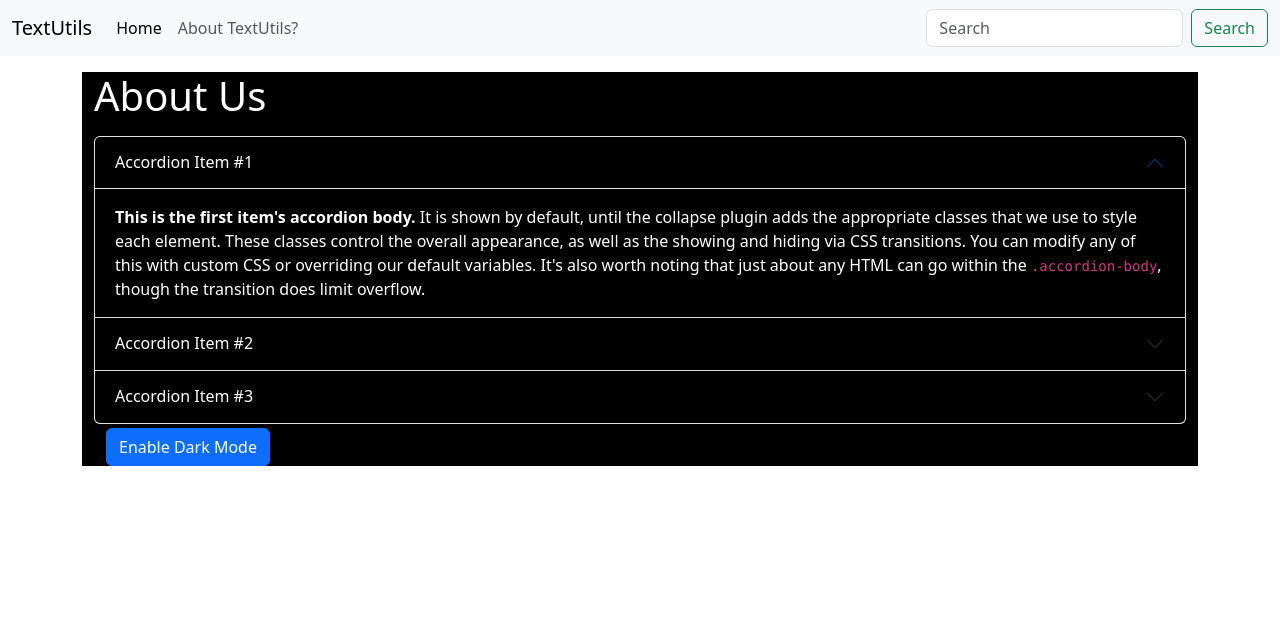
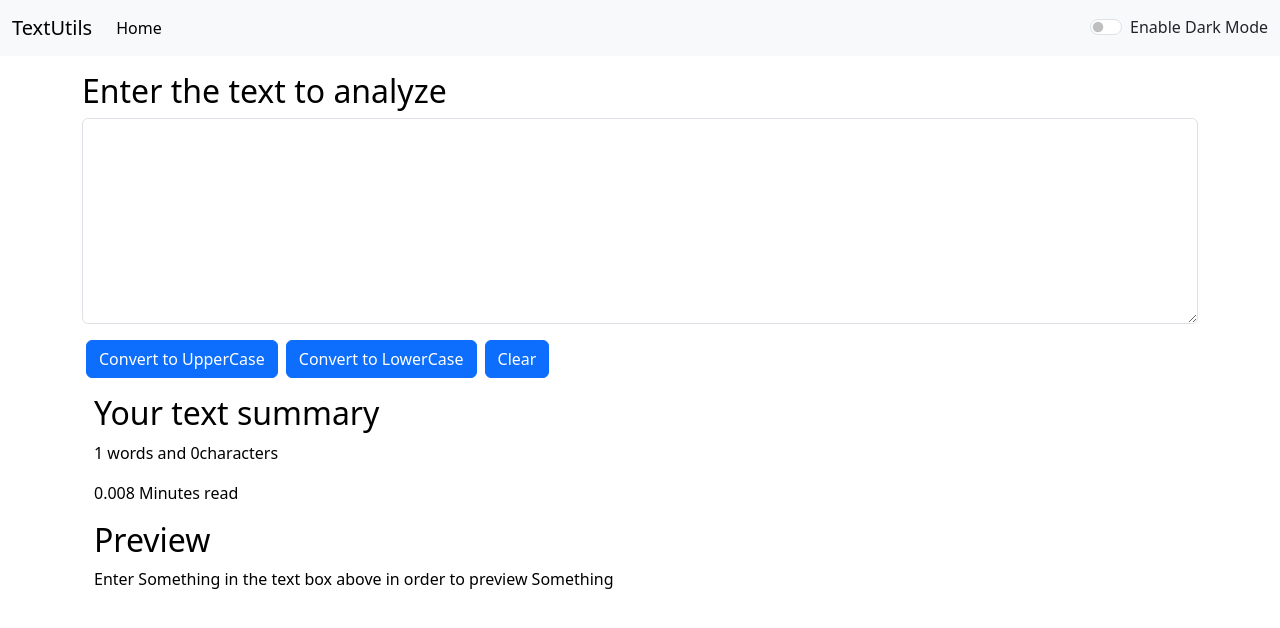
Before and after one commit to Kanekiken-Aj/React-practice, a React (Create React App) app: page / in a window 1280 px wide. Shown: the top 628 px of the page. Built offline with nearby package versions, Linux system fonts and the light colour scheme.

Commit message:
Added dark theme day 3

```diff
--- a/src/App.js
+++ b/src/App.js
@@ -1,19 +1,35 @@
 
+import { useState } from 'react';
 import './App.css';
-import About from './components/About';
+// import About from './components/About';
 import Navbar from './components/Navbar';
-// import TextForm from './components/TextForm';
+import TextForm from './components/TextForm';
+
+
 
 
 
 function App() {
+
+  const [mode, setMode] = useState('light');
+
+  const toggleMode = ()=>{
+    if(mode === 'light'){
+      setMode('dark')
+      document.body.style.backgroundColor = 'black';
+    }else{
+      setMode('light')
+      document.body.style.backgroundColor = 'white';
+
+    }
+  }
   return (
     <>
-      <Navbar title="TextUtils" about="About TextUtils?"/>
-      {/* <Navbar/> */}
+      {/* <Navbar title="TextUtils" about="About TextUtils?"/> */}
+      <Navbar title="TextUtils" mode={mode} toggleMode={toggleMode}/>
         <div className='container my-3'>
-          {/* <TextForm heading="Enter the text to analyze"/> */}
-          <About/>
+          <TextForm heading="Enter the text to analyze"  mode={mode} />
+          {/* <About/> */}
 
         </div>
     </>
--- a/src/components/Navbar.js
+++ b/src/components/Navbar.js
@@ -4,7 +4,7 @@
 
 export default function Navbar(props) {
   return (
-    <nav className="navbar navbar-expand-lg bg-body-tertiary">
+    <nav className={`navbar navbar-expand-lg navbar-${props.mode} bg-${props.mode}`}>
       <div className="container-fluid">
         {/* <a className="navbar-brand" href="/">TextUtils</a>  */}
         <a className="navbar-brand" href="/">{props.title}</a>
@@ -21,12 +21,19 @@
               <a className="nav-link" href="/">{props.about}</a>
             </li>
           </ul>
-      <form className="d-flex" role="search">
+          {/* <form className="d-flex" role="search">
             <input className="form-control me-2" type="search" placeholder="Search" aria-label="Search"/>
             <button className="btn btn-outline-success" type="submit">Search</button>
-      </form>
+          </form> */}
+          <div className={`form-check form-switch text-${props.mode ==='dark'?'light':'dark'}`}>
+          {/* <div className="form-check form-switch text-dark"> */}
+
+            <input className="form-check-input" onClick={props.toggleMode} type="checkbox" role="switch" id="flexSwitchCheckDefault"/>
+            <label className="form-check-label"  htmlFor="flexSwitchCheckDefault">Enable Dark Mode</label>
           </div>
         </div>
+    </div>
+    {/* </div> */}
   </nav>
 
 
--- a/src/components/TextForm.js
+++ b/src/components/TextForm.js
@@ -29,22 +29,22 @@
 
   return (
     <>
-      <div>
+      <div className='Container' style={{color:props.mode ==='dark'?'white':'black'}}>
         <h2>{props.heading} </h2>
         <div className="mb-3">
           {/* <label for="myBox" class="form-label">Example textarea</label> */}
-          <textarea className="form-control" value={text} onChange={handleOnChange} id="exampleFormControlTextarea1" rows="8"></textarea>
+          <textarea className="form-control" value={text} onChange={handleOnChange} style={{backgroundColor: props.mode ==='dark'?'black':'white', color:props.mode ==='dark'?'white':'black'}} id="exampleFormControlTextarea1" rows="8"></textarea>
         </div>
         <button className="btn btn-primary mx-1" onClick={handleUpClick}>Convert to UpperCase</button>
         <button className="btn btn-primary mx-1" onClick={handleLowClick}>Convert to LowerCase</button>
         <button className="btn btn-primary mx-1" onClick={handleClearClick}>Clear</button>
       </div>
-      <div className="container my-3">
+      <div className="container my-3" style={{color:props.mode ==='dark'?'white':'black'}}>
         <h2>Your text summary</h2>
         <p>{text.split(" ").length} words and {text.length}characters</p>
         <p>{0.008 * text.split(" ").length} Minutes read</p>
         <h2>Preview</h2>
-        <p>{text}</p>
+        <p>{text.length>0?text:"Enter Something in the text box above in order to preview Something"}</p>
       </div>
     </>
   )
```
Lines whose indentation alone changed are shown as unchanged.
